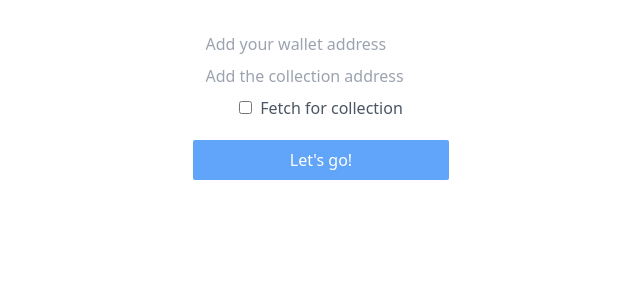
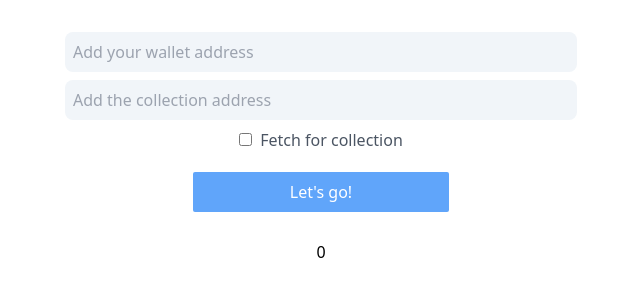
Before and after one commit to ArnaudBand/NFTs_gallery, a Next.js app: page / in a window 1280 px wide. Shown: the top 300 px of the page, without its empty margins (319-959 px from the left). Built offline with nearby package versions, Linux system fonts and the light colour scheme.

Commit message:
Import nftCard

```diff
--- a/pages/index.jsx
+++ b/pages/index.jsx
@@ -1,6 +1,7 @@
 import Head from 'next/head'
 import Image from 'next/image'
-import { useState } from 'react'
+import { useState } from 'react';
+import NftCard from './components/NftCard';
 
 const Home = () => {
 
@@ -38,10 +39,10 @@ const Home = () => {
 
   const fetchNFTsForCollection = async() => {
     let nfts;
+    if(collection.length) {
       var requestOptions = {
         method: 'GET'
       };
-    if(collection.length) {
       const api_key = "dQUbHnCVVa5K0Sg0kEqcOzqgbxmlcQhR";
       const baseURL = `https://eth-mainnet.g.alchemy.com/v2/${api_key}/getNFTsForCollection/`;
       const fetchURL = `${baseURL}?contractAddress=${collection}&withMetadata=${"true"}`;
@@ -49,14 +50,15 @@ const Home = () => {
     }
     if(nfts) {
       console.log("NFTS in collection: ", nfts);
+      setNFTs(nfts.nfts);
     }
   }
 
   return (
     <div className="flex flex-col items-center justify-center py-8 gap-y-3">
       <div className="flex flex-col w-full justify-center items-center gap-y-2">
-      <input onChange={(e) => { setWallet(e.target.value) }} value={wallet} type={"text"} placeholder="Add your wallet address" />
-      <input onChange={(e) => { setCollection(e.target.value) }} value={collection} type={"text"} placeholder="Add the collection address" />
+        <input disabled={fetchForCollection} className="w-2/5 bg-slate-100 py-2 px-2 rounded-lg text-gray-800 focus:outline-blue-300 disabled:bg-slate-50 disabled:text-gray-50" onChange={(e) => { setWallet(e.target.value) }} value={wallet} type={"text"} placeholder="Add your wallet address" />
+        <input className="w-2/5 bg-slate-100 py-2 px-2 rounded-lg text-gray-800 focus:outline-blue-300 disabled:bg-slate-50 disabled:text-gray-50" onChange={(e) => { setCollection(e.target.value) }} value={collection} type={"text"} placeholder="Add the collection address" />
         <label className="text-gray-600 ">
           <input onChange={(e) => { setFetchForCollection(e.target.checked) }} type={"checkbox"} className="mr-2"/>Fetch for collection</label>
         <button className={"disabled:bg-slate-500 text-white bg-blue-400 px-4 py-2 mt-3 rounded-sm w-1/5"} onClick={
@@ -67,6 +69,16 @@ const Home = () => {
           }
         }>Let's go! </button>
       </div>
+      <div className='flex flex-row flex-wrap gap-y-12 mt-4 w-5/6 gap-x-2 justify-center'>
+        {
+          NFTs.length && NFTs.map((nft, index) => (
+            <div key={index }>
+              <NftCard nft={nft} />
+            </div>
+
+          ))
+        }
+      </div>
   </div>
   )
 }
```
Lines whose indentation alone changed are shown as unchanged.
